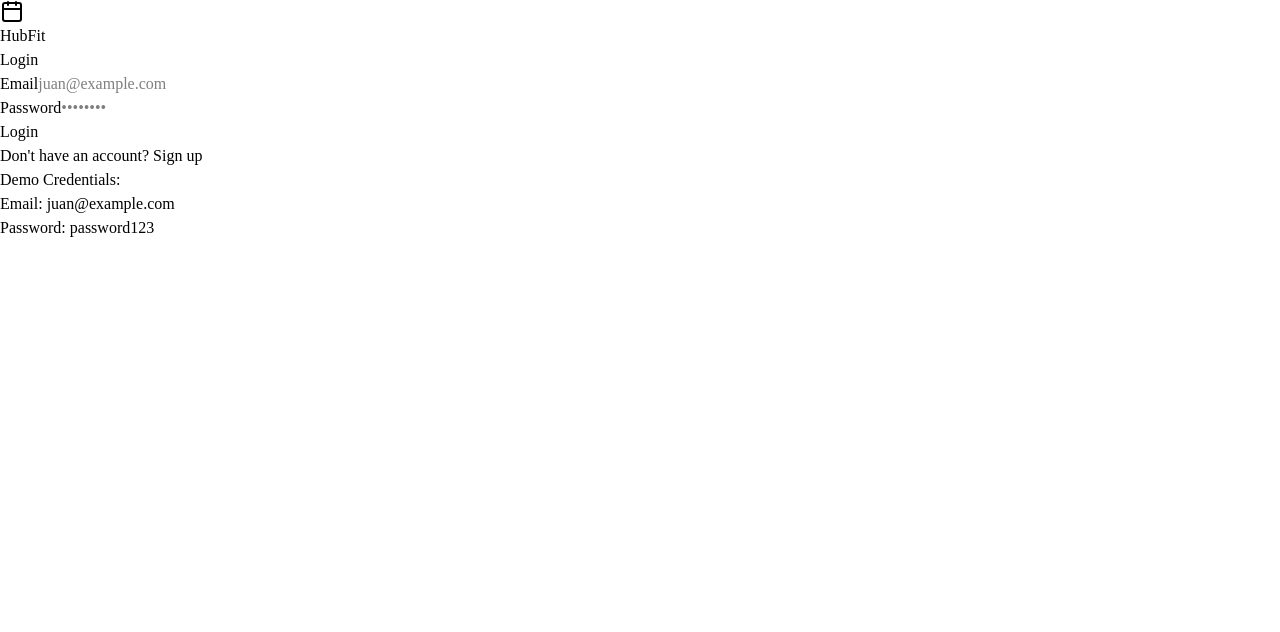
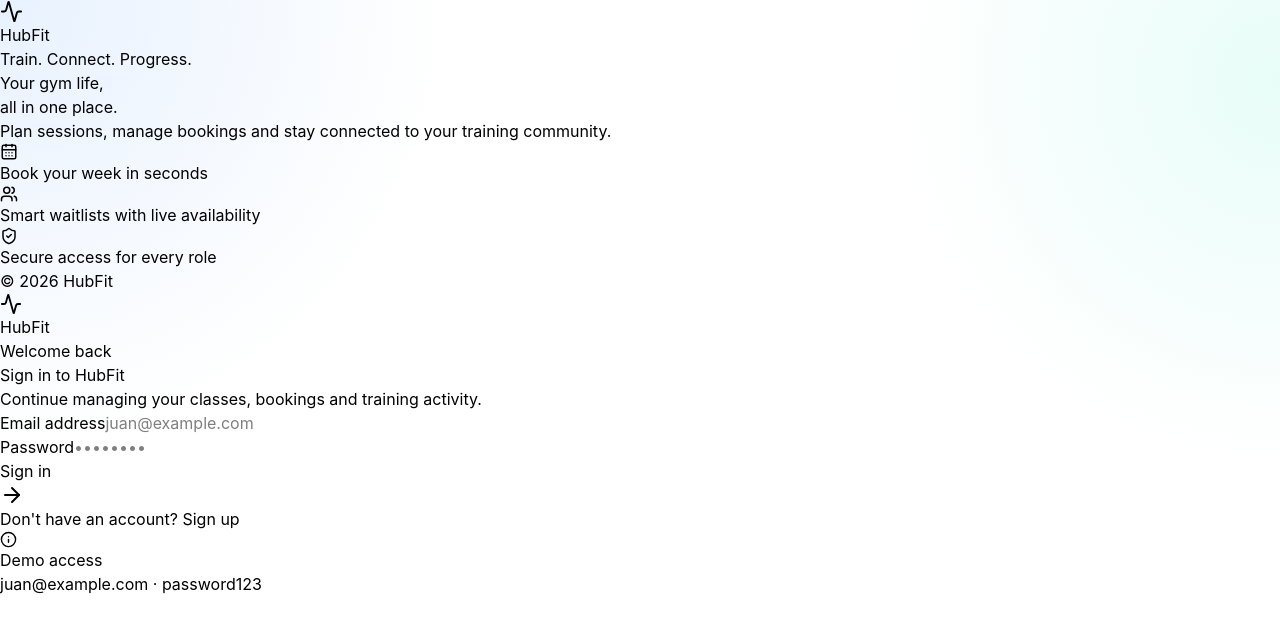
Before and after one commit to jl-glX/HubFit-MVP, a React (Vite) app in the folder client/: page /login in a window 1280 px wide. Shown: the top 632 px of the page. Built offline with nearby package versions, Linux system fonts and the light colour scheme; no server answers.

Commit message:
feat(ui): refresh HubFit visual design

```diff
--- /dev/null
+++ b/client/src/components/AuthShell.tsx
@@ -0,0 +1,72 @@
+import type { ReactNode } from "react";
+import { Activity, CalendarDays, ShieldCheck, Users } from "lucide-react";
+
+interface AuthShellProps {
+  eyebrow: string;
+  title: string;
+  description: string;
+  children: ReactNode;
+}
+
+const highlights = [
+  { icon: CalendarDays, text: "Book your week in seconds" },
+  { icon: Users, text: "Smart waitlists with live availability" },
+  { icon: ShieldCheck, text: "Secure access for every role" },
+];
+
+export function AuthShell({ eyebrow, title, description, children }: AuthShellProps) {
+  return (
+    <main className="grid min-h-screen bg-slate-950 lg:grid-cols-[1.05fr_0.95fr]">
+      <section className="relative hidden overflow-hidden px-12 py-14 text-white lg:flex lg:flex-col lg:justify-between xl:px-20">
+        <div className="absolute -left-40 top-1/3 h-96 w-96 rounded-full bg-blue-600/25 blur-3xl" />
+        <div className="absolute -right-32 -top-20 h-80 w-80 rounded-full bg-cyan-400/15 blur-3xl" />
+
+        <div className="relative flex items-center gap-3 text-xl font-bold tracking-tight">
+          <span className="rounded-xl bg-linear-to-br from-blue-600 to-indigo-700 p-2.5 shadow-lg shadow-blue-500/20">
+            <Activity size={23} />
+          </span>
+          HubFit
+        </div>
+
+        <div className="relative max-w-xl">
+          <p className="text-sm font-semibold uppercase tracking-[0.2em] text-blue-300">Train. Connect. Progress.</p>
+          <h1 className="mt-5 text-5xl font-bold leading-[1.08] tracking-tight xl:text-6xl">
+            Your gym life,<br />all in one place.
+          </h1>
+          <p className="mt-6 max-w-lg text-lg leading-relaxed text-slate-300">
+            Plan sessions, manage bookings and stay connected to your training community.
+          </p>
+          <div className="mt-10 space-y-4">
+            {highlights.map(({ icon: Icon, text }) => (
+              <div key={text} className="flex items-center gap-3 text-sm text-slate-200">
+                <span className="flex h-9 w-9 items-center justify-center rounded-xl bg-white/8 text-blue-300 ring-1 ring-white/10">
+                  <Icon size={18} />
+                </span>
+                {text}
+              </div>
+            ))}
+          </div>
+        </div>
+
+        <p className="relative text-xs text-slate-500">© {new Date().getFullYear()} HubFit</p>
+      </section>
+
+      <section className="flex min-h-screen items-center justify-center bg-slate-50 px-4 py-10 sm:px-8">
+        <div className="w-full max-w-md">
+          <div className="mb-8 flex items-center gap-3 lg:hidden">
+            <span className="rounded-xl bg-linear-to-br from-blue-600 to-indigo-700 p-2.5 text-white shadow-lg shadow-blue-600/20">
+              <Activity size={22} />
+            </span>
+            <span className="text-xl font-bold tracking-tight text-slate-950">HubFit</span>
+          </div>
+          <p className="text-sm font-semibold uppercase tracking-[0.18em] text-blue-600">{eyebrow}</p>
+          <h2 className="mt-2 text-3xl font-bold tracking-tight text-slate-950">{title}</h2>
+          <p className="mt-2 text-sm leading-relaxed text-slate-600">{description}</p>
+          <div className="mt-8 rounded-3xl border border-slate-200 bg-white p-6 shadow-xl shadow-slate-900/5 sm:p-8">
+            {children}
+          </div>
+        </div>
+      </section>
+    </main>
+  );
+}
--- a/client/src/index.css
+++ b/client/src/index.css
@@ -63,13 +63,13 @@
 
 @layer base {
   :root {
-    --background: 0 0% 100%;
-    --foreground: 0 0% 0%;
+    --background: 216 33% 97%;
+    --foreground: 222 47% 11%;
     --card: 0 0% 100%;
     --card-foreground: 240 10% 3.9%;
     --popover: 0 0% 100%;
     --popover-foreground: 240 10% 3.9%;
-    --primary: 240 5.9% 10%;
+    --primary: 224 76% 48%;
     --primary-foreground: 0 0% 98%;
     --secondary: 240 4.8% 95.9%;
     --secondary-foreground: 240 5.9% 10%;
@@ -81,13 +81,13 @@
     --destructive-foreground: 0 0% 98%;
     --border: 240 5.9% 90%;
     --input: 240 5.9% 90%;
-    --ring: 240 10% 3.9%;
+    --ring: 224 76% 48%;
     --chart-1: 12 76% 61%;
     --chart-2: 173 58% 39%;
     --chart-3: 197 37% 24%;
     --chart-4: 43 74% 66%;
     --chart-5: 27 87% 67%;
-    --radius: 0.5rem;
+    --radius: 0.875rem;
   }
   .dark {
     --background: 0 0% 0%;
@@ -122,5 +122,13 @@
   }
   body {
     @apply bg-background text-foreground;
+    min-width: 320px;
+    font-family:
+      Inter, ui-sans-serif, system-ui, -apple-system, BlinkMacSystemFont,
+      "Segoe UI", sans-serif;
+    background-image:
+      radial-gradient(circle at 0% 0%, rgb(219 234 254 / 0.65), transparent 28rem),
+      radial-gradient(circle at 100% 10%, rgb(204 251 241 / 0.45), transparent 24rem);
+    background-attachment: fixed;
   }
 }
--- a/client/src/pages/HomePage.tsx
+++ b/client/src/pages/HomePage.tsx
@@ -1,5 +1,5 @@
 import { Link } from "react-router-dom";
-import { Calendar, Bookmark, Users } from "lucide-react";
+import { ArrowRight, BarChart3, Bookmark, CalendarDays, Sparkles, Users } from "lucide-react";
 import { Button } from "../components/ui/button";
 import { useCurrentUser } from "../hooks/useCurrentUser";
 
@@ -7,42 +7,32 @@ export function HomePage() {
   const user = useCurrentUser();
 
   return (
-    <div className="min-h-screen bg-linear-to-br from-slate-900 via-slate-800 to-slate-900 text-white">
-      {/* Header */}
-      <header className="border-b border-slate-700">
-        <div className="mx-auto max-w-6xl px-4 py-4 flex items-center justify-between">
-          <div className="flex items-center gap-2">
-            <div className="rounded-lg bg-blue-600 p-2">
-              <Calendar size={24} />
-            </div>
-            <h1 className="text-2xl font-bold">HubFit</h1>
-          </div>
-          {user && <p className="text-slate-300">Welcome, {user.name}!</p>}
-        </div>
-      </header>
-
-      {/* Hero */}
-      <section className="mx-auto max-w-6xl px-4 py-20">
-        <div className="grid gap-12 md:grid-cols-2 md:items-center">
+    <main className="min-h-[calc(100vh-4.5rem)] overflow-hidden bg-slate-950 text-white">
+      <section className="relative mx-auto max-w-7xl px-4 py-16 sm:px-6 sm:py-24">
+        <div className="absolute -right-44 top-0 h-96 w-96 rounded-full bg-blue-600/25 blur-3xl" />
+        <div className="absolute -left-40 bottom-0 h-80 w-80 rounded-full bg-emerald-400/10 blur-3xl" />
+        <div className="relative grid gap-14 lg:grid-cols-[1.1fr_0.9fr] lg:items-center">
           <div>
-            <h2 className="text-5xl font-bold leading-tight">
-              Manage Your Gym Classes
-            </h2>
-            <p className="mt-6 text-xl text-slate-300">
+            {user && <div className="mb-6 inline-flex items-center gap-2 rounded-full border border-white/10 bg-white/8 px-3 py-1.5 text-sm text-blue-100"><Sparkles size={15} /> Welcome back, {user.name}</div>}
+            <h1 className="max-w-3xl text-5xl font-bold leading-[1.05] tracking-tight sm:text-6xl">
+              Your training week, <span className="bg-linear-to-r from-blue-400 to-cyan-300 bg-clip-text text-transparent">under control.</span>
+            </h1>
+            <p className="mt-6 max-w-2xl text-lg leading-relaxed text-slate-300 sm:text-xl">
               Book classes, manage your schedule, and join waitlists. Get
               promoted automatically when spots open up.
             </p>
-            <div className="mt-8 flex gap-4">
+            <div className="mt-9 flex flex-col gap-3 sm:flex-row">
               <Link to="/classes">
-                <Button className="gap-2 bg-blue-600 hover:bg-blue-700" size="lg">
-                  <Calendar size={20} />
+                <Button className="h-12 w-full gap-2 rounded-xl bg-blue-600 px-6 shadow-lg shadow-blue-600/25 hover:bg-blue-500 sm:w-auto" size="lg">
+                  <CalendarDays size={20} />
                   Browse Classes
+                  <ArrowRight size={18} />
                 </Button>
               </Link>
               <Link to="/my-bookings">
                 <Button
                   variant="outline"
-                  className="gap-2 border-slate-400 text-white hover:bg-slate-800"
+                  className="h-12 w-full gap-2 rounded-xl border-white/20 bg-white/5 px-6 text-white hover:bg-white/10 hover:text-white sm:w-auto"
                   size="lg"
                 >
                   <Bookmark size={20} />
@@ -52,45 +42,22 @@ export function HomePage() {
             </div>
           </div>
 
-          {/* Features */}
-          <div className="space-y-4">
-            <div className="rounded-lg border border-slate-700 bg-slate-800/50 p-6 backdrop-blur-sm">
-              <div className="mb-3 flex h-12 w-12 items-center justify-center rounded-lg bg-blue-600">
-                <Calendar size={24} />
+          <div className="grid gap-4 sm:grid-cols-2">
+            {[{ icon: CalendarDays, title: "Class calendar", text: "Find every session by date and time." }, { icon: Users, title: "Smart waitlists", text: "Move up automatically when a place opens." }, { icon: Bookmark, title: "Simple bookings", text: "Review and manage your schedule anytime." }, { icon: BarChart3, title: "Progress insights", text: "Understand your activity at a glance." }].map(({ icon: Icon, title, text }, index) => (
+              <div key={title} className={`rounded-2xl border border-white/10 bg-white/6 p-5 backdrop-blur-sm transition-transform hover:-translate-y-1 ${index % 2 === 1 ? "sm:translate-y-6" : ""}`}>
+                <div className="mb-5 flex h-11 w-11 items-center justify-center rounded-xl bg-blue-500/15 text-blue-300 ring-1 ring-blue-400/20"><Icon size={22} /></div>
+                <h2 className="font-semibold">{title}</h2>
+                <p className="mt-2 text-sm leading-relaxed text-slate-400">{text}</p>
               </div>
-              <h3 className="text-lg font-semibold">Class Calendar</h3>
-              <p className="mt-2 text-slate-300">
-                Browse and book classes organized by date and time
-              </p>
-            </div>
-
-            <div className="rounded-lg border border-slate-700 bg-slate-800/50 p-6 backdrop-blur-sm">
-              <div className="mb-3 flex h-12 w-12 items-center justify-center rounded-lg bg-blue-600">
-                <Users size={24} />
-              </div>
-              <h3 className="text-lg font-semibold">Smart Waitlists</h3>
-              <p className="mt-2 text-slate-300">
-                Join waitlists and get automatically promoted when spots open
-              </p>
-            </div>
-
-            <div className="rounded-lg border border-slate-700 bg-slate-800/50 p-6 backdrop-blur-sm">
-              <div className="mb-3 flex h-12 w-12 items-center justify-center rounded-lg bg-blue-600">
-                <Bookmark size={24} />
-              </div>
-              <h3 className="text-lg font-semibold">Easy Management</h3>
-              <p className="mt-2 text-slate-300">
-                View and cancel your bookings anytime
-              </p>
-            </div>
+            ))}
           </div>
         </div>
       </section>
 
       {/* Footer */}
-      <footer className="border-t border-slate-700 py-8 text-center text-slate-400">
-        <p>© 2024 HubFit. All rights reserved.</p>
+      <footer className="border-t border-white/10 py-7 text-center text-sm text-slate-500">
+        <p>© {new Date().getFullYear()} HubFit. All rights reserved.</p>
       </footer>
-    </div>
+    </main>
   );
 }
--- a/client/src/pages/LoginPage.tsx
+++ b/client/src/pages/LoginPage.tsx
@@ -4,8 +4,8 @@ import { useAuth } from "../hooks/useAuth";
 import { Button } from "../components/ui/button";
 import { Input } from "../components/ui/input";
 import { Label } from "../components/ui/label";
-import { Card } from "../components/ui/card";
-import { Calendar } from "lucide-react";
+import { AuthShell } from "../components/AuthShell";
+import { ArrowRight, Info } from "lucide-react";
 
 export function LoginPage() {
   const navigate = useNavigate();
@@ -32,26 +32,16 @@ export function LoginPage() {
   };
 
   return (
-    <div className="flex items-center justify-center min-h-screen bg-gray-50 px-4">
-      <Card className="w-full max-w-md p-8">
-        <div className="flex items-center gap-3 mb-8">
-          <div className="rounded-lg bg-blue-600 p-2">
-            <Calendar size={24} className="text-white" />
-          </div>
-          <h1 className="text-2xl font-bold">HubFit</h1>
-        </div>
-
-        <h2 className="text-xl font-semibold mb-6">Login</h2>
-
+    <AuthShell eyebrow="Welcome back" title="Sign in to HubFit" description="Continue managing your classes, bookings and training activity.">
         {(error || validationError) && (
-          <div className="mb-4 p-3 bg-red-50 border border-red-200 rounded-md">
+          <div className="mb-5 rounded-xl border border-red-200 bg-red-50 p-3.5">
             <p className="text-sm text-red-600">{error || validationError}</p>
           </div>
         )}
 
-        <form onSubmit={handleSubmit} className="space-y-4">
-          <div>
-            <Label htmlFor="email">Email</Label>
+        <form onSubmit={handleSubmit} className="space-y-5">
+          <div className="space-y-2">
+            <Label htmlFor="email" className="text-slate-700">Email address</Label>
             <Input
               id="email"
               type="email"
@@ -59,11 +49,12 @@ export function LoginPage() {
               value={email}
               onChange={(e) => setEmail(e.target.value)}
               disabled={isLoading}
+              className="h-11 rounded-xl border-slate-200 bg-slate-50 px-3 focus-visible:bg-white"
             />
           </div>
 
-          <div>
-            <Label htmlFor="password">Password</Label>
+          <div className="space-y-2">
+            <Label htmlFor="password" className="text-slate-700">Password</Label>
             <Input
               id="password"
               type="password"
@@ -71,33 +62,35 @@ export function LoginPage() {
               value={password}
               onChange={(e) => setPassword(e.target.value)}
               disabled={isLoading}
+              className="h-11 rounded-xl border-slate-200 bg-slate-50 px-3 focus-visible:bg-white"
             />
           </div>
 
           <Button
             type="submit"
-            className="w-full"
+            className="h-11 w-full rounded-xl bg-blue-600 shadow-md shadow-blue-600/15 hover:bg-blue-700"
             disabled={isLoading}
           >
-            {isLoading ? "Logging in..." : "Login"}
+            {isLoading ? "Logging in..." : <><span>Sign in</span><ArrowRight /></>}
           </Button>
         </form>
 
         <div className="mt-6 text-center">
           <p className="text-sm text-gray-600">
             Don't have an account?{" "}
-            <Link to="/signup" className="text-blue-600 hover:underline font-medium">
+            <Link to="/signup" className="font-semibold text-blue-600 hover:text-blue-700 hover:underline">
               Sign up
             </Link>
           </p>
         </div>
 
-        <div className="mt-6 p-4 bg-blue-50 rounded-md">
-          <p className="text-xs text-gray-600 font-medium mb-2">Demo Credentials:</p>
-          <p className="text-xs text-gray-600">Email: juan@example.com</p>
-          <p className="text-xs text-gray-600">Password: password123</p>
+        <div className="mt-6 flex gap-3 rounded-xl border border-blue-100 bg-blue-50 p-4">
+          <Info className="mt-0.5 shrink-0 text-blue-600" size={17} />
+          <div>
+            <p className="mb-1 text-xs font-semibold text-blue-900">Demo access</p>
+            <p className="text-xs leading-relaxed text-blue-800">juan@example.com · password123</p>
+          </div>
         </div>
-      </Card>
-    </div>
+    </AuthShell>
   );
 }
--- a/client/src/pages/SignupPage.tsx
+++ b/client/src/pages/SignupPage.tsx
@@ -4,8 +4,8 @@ import { useAuth } from "../hooks/useAuth";
 import { Button } from "../components/ui/button";
 import { Input } from "../components/ui/input";
 import { Label } from "../components/ui/label";
-import { Card } from "../components/ui/card";
-import { Calendar } from "lucide-react";
+import { AuthShell } from "../components/AuthShell";
+import { ArrowRight } from "lucide-react";
 
 export function SignupPage() {
   const navigate = useNavigate();
@@ -60,26 +60,16 @@ export function SignupPage() {
   };
 
   return (
-    <div className="flex items-center justify-center min-h-screen bg-gray-50 px-4">
-      <Card className="w-full max-w-md p-8">
-        <div className="flex items-center gap-3 mb-8">
-          <div className="rounded-lg bg-blue-600 p-2">
-            <Calendar size={24} className="text-white" />
-          </div>
-          <h1 className="text-2xl font-bold">HubFit</h1>
-        </div>
-
-        <h2 className="text-xl font-semibold mb-6">Create Account</h2>
-
+    <AuthShell eyebrow="Join HubFit" title="Create your account" description="Set up your profile and start planning your next training sessions.">
         {(error || validationError) && (
-          <div className="mb-4 p-3 bg-red-50 border border-red-200 rounded-md">
+          <div className="mb-5 rounded-xl border border-red-200 bg-red-50 p-3.5">
             <p className="text-sm text-red-600">{error || validationError}</p>
           </div>
         )}
 
         <form onSubmit={handleSubmit} className="space-y-4">
-          <div>
-            <Label htmlFor="email">Email</Label>
+          <div className="space-y-2">
+            <Label htmlFor="email" className="text-slate-700">Email address</Label>
             <Input
               id="email"
               type="email"
@@ -88,11 +78,12 @@ export function SignupPage() {
               value={formData.email}
               onChange={handleChange}
               disabled={isLoading}
+              className="h-11 rounded-xl border-slate-200 bg-slate-50 px-3 focus-visible:bg-white"
             />
           </div>
 
-          <div>
-            <Label htmlFor="name">Full Name</Label>
+          <div className="space-y-2">
+            <Label htmlFor="name" className="text-slate-700">Full name</Label>
             <Input
               id="name"
               type="text"
@@ -101,11 +92,12 @@ export function SignupPage() {
               value={formData.name}
               onChange={handleChange}
               disabled={isLoading}
+              className="h-11 rounded-xl border-slate-200 bg-slate-50 px-3 focus-visible:bg-white"
             />
           </div>
 
-          <div>
-            <Label htmlFor="password">Password</Label>
+          <div className="space-y-2">
+            <Label htmlFor="password" className="text-slate-700">Password</Label>
             <Input
               id="password"
               type="password"
@@ -114,11 +106,12 @@ export function SignupPage() {
               value={formData.password}
               onChange={handleChange}
               disabled={isLoading}
+              className="h-11 rounded-xl border-slate-200 bg-slate-50 px-3 focus-visible:bg-white"
             />
           </div>
 
-          <div>
-            <Label htmlFor="confirmPassword">Confirm Password</Label>
+          <div className="space-y-2">
+            <Label htmlFor="confirmPassword" className="text-slate-700">Confirm password</Label>
             <Input
               id="confirmPassword"
               type="password"
@@ -127,27 +120,27 @@ export function SignupPage() {
               value={formData.confirmPassword}
               onChange={handleChange}
               disabled={isLoading}
+              className="h-11 rounded-xl border-slate-200 bg-slate-50 px-3 focus-visible:bg-white"
             />
           </div>
 
           <Button
             type="submit"
-            className="w-full"
+            className="h-11 w-full rounded-xl bg-blue-600 shadow-md shadow-blue-600/15 hover:bg-blue-700"
             disabled={isLoading}
           >
-            {isLoading ? "Creating account..." : "Sign up"}
+            {isLoading ? "Creating account..." : <><span>Create account</span><ArrowRight /></>}
           </Button>
         </form>
 
         <div className="mt-6 text-center">
           <p className="text-sm text-gray-600">
             Already have an account?{" "}
-            <Link to="/login" className="text-blue-600 hover:underline font-medium">
+            <Link to="/login" className="font-semibold text-blue-600 hover:text-blue-700 hover:underline">
               Login
             </Link>
           </p>
         </div>
-      </Card>
-    </div>
+    </AuthShell>
   );
 }
```
Also changed, not shown: client/src/components/ClassCard.tsx (+35 -27 lines), client/src/components/Navigation.tsx (+33 -22 lines), client/src/pages/ClassesPage.tsx (+55 -20 lines).
